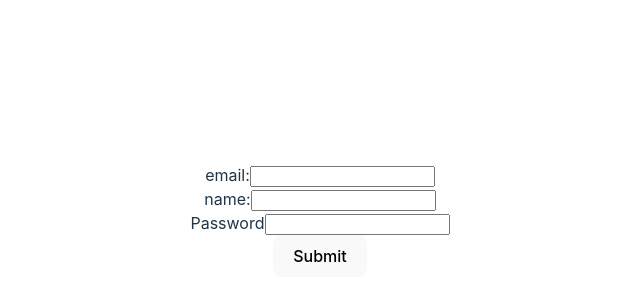
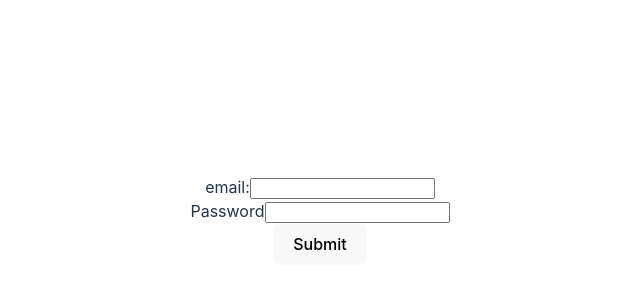
Before and after one commit to cookingnoob/rtc-final-client, a React (Vite) app: page /login in a window 1280 px wide. Shown: the part 180-480 px from the top of the page, without its empty margins (320-960 px from the left). Built offline with nearby package versions, Linux system fonts and the light colour scheme.

Commit message:
add login page
need to clarify messages sent from backend

```diff
--- a/src/App.jsx
+++ b/src/App.jsx
@@ -2,28 +2,17 @@ import { useRef, useState } from "react";
 
 import "./App.css";
 import SignUp from "./pages/SignUp";
+import LogIn from "./pages/LogIn";
 
 
-//PAGINAS
-//sign up
-//name
-//email
-//password
-//boton de enviar formulario
-//log in
-//email
-//password
-//boton de enviar formulario
-//main page
-//side con todos los todo
-//main content mostrando los to-dos
 
 function App() {
 
 
   return (
     <>
-      <SignUp />
+      {/* <SignUp /> */}
+      <LogIn />
     </>
   );
 }
--- a/src/pages/LogIn.jsx
+++ b/src/pages/LogIn.jsx
@@ -0,0 +1,70 @@
+import React, { useState, useRef } from 'react'
+
+const LogIn = () => {
+  const emailRef = useRef(null)
+  const passwordRef = useRef(null)
+  const [text, setText] = useState(null)
+  const [errors, setErrors] = useState(null)
+
+  const handleSubmit = async (e) => {
+    e.preventDefault();
+
+    const data = {
+      email: emailRef.current.value,
+      Password: passwordRef.current.value
+    }
+
+    try {
+      const response = await fetch('http://localhost:3001/user/login', {
+        method: 'POST',
+        mode: 'cors',
+        cache: 'no-cache',
+        credentials: 'same-origin',
+        headers: {
+          'Content-Type': 'application/json'
+        },
+        body: JSON.stringify(data)
+      })
+      const result = await response.json()
+      if (response.ok) {
+        localStorage.setItem("token", result.token)
+        console.log(result.data)
+        setText(result.data)
+      } else {
+        setText(result.errorMessage)
+        if (result.errors) {
+          setErrors(result.errors)
+        }
+      }
+    } catch (error) {
+      console.error(error)
+      setErrors('error al comunicarse con el servidor')
+    }
+  }
+  return (
+    <>
+      {text === null ? <></> : <p>{text}</p>}
+      <form method="post" onSubmit={handleSubmit}>
+        <label htmlFor="email">
+          email:
+          <input type="email" name="email" id="email" ref={emailRef} />
+        </label>
+        <br />
+        <label htmlFor="password">
+          Password
+          <input
+            type="password"
+            name="password"
+            id="password"
+            ref={passwordRef}
+          />
+          {errors ? errors.map((error, index) => { return <p key={index}>{error.msg}</p> }) : null}
+        </label>
+        <br />
+        <button type="submit">Submit</button>
+      </form>
+    </>
+  )
+}
+
+export default LogIn
```
